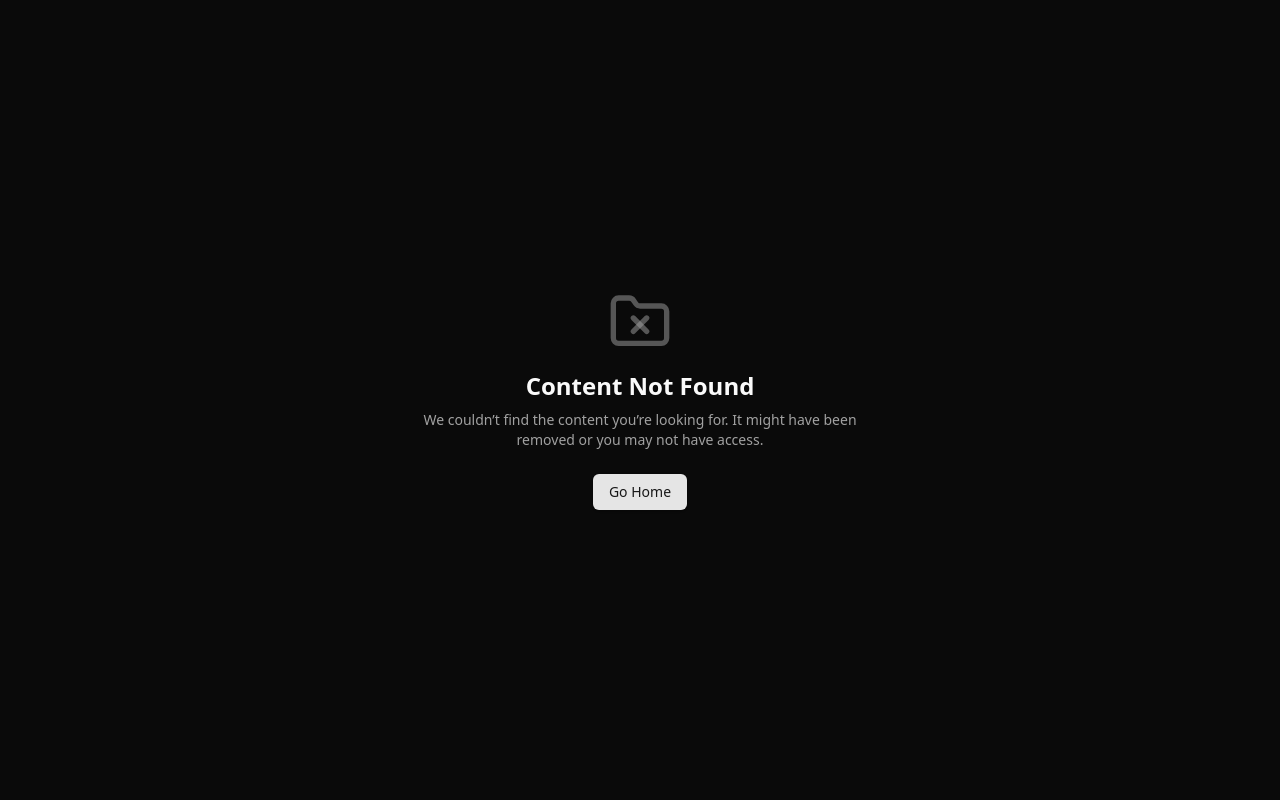
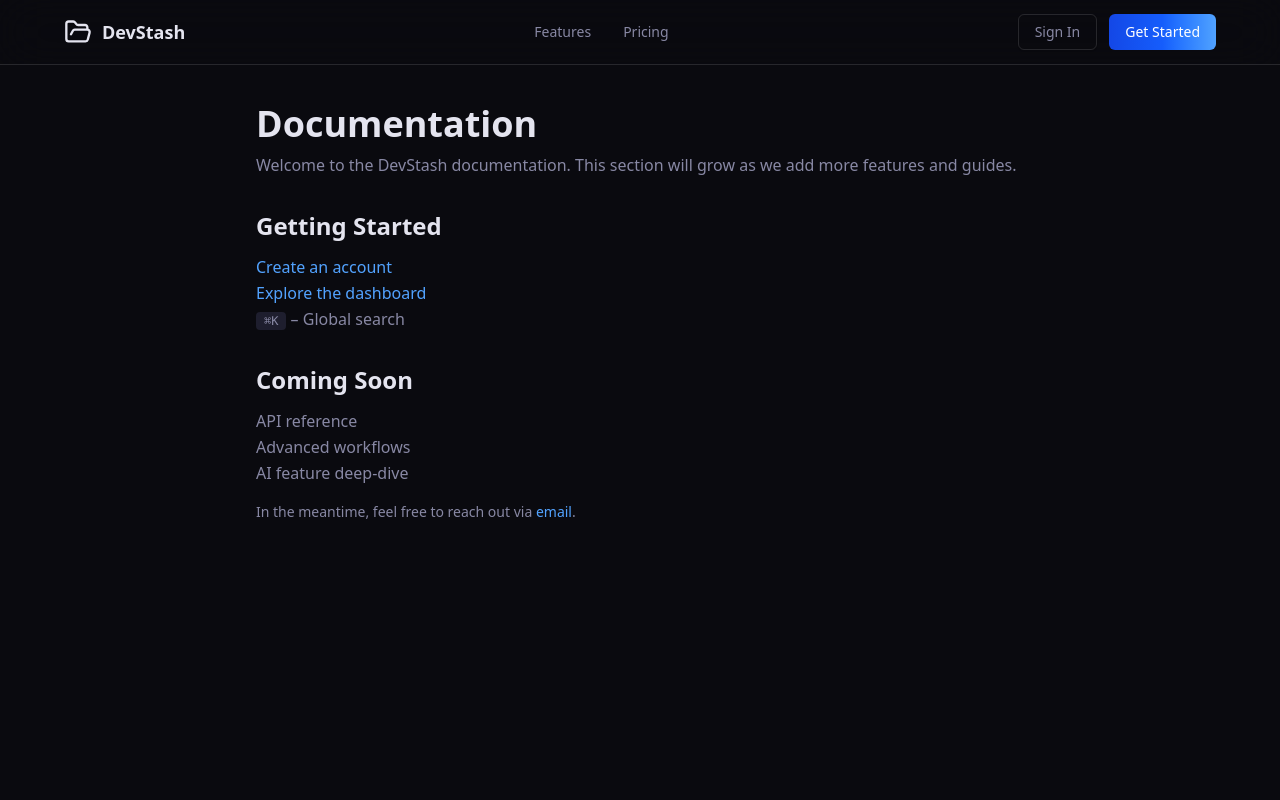
Before and after one commit to omar-aser93/DevStash, a Next.js app: page /docs in a window 1280 px wide. Before the commit this address had no page. Shown: the top 800 px of the page. Built offline with nearby package versions, Linux system fonts and the light colour scheme.

Commit message:
footer fix

```diff
--- /dev/null
+++ b/app/(static)/blog/page.tsx
@@ -0,0 +1,58 @@
+import { Metadata } from "next";
+import Link from "next/link";
+
+export const metadata: Metadata = {
+  title: "Blog | DevStash",
+  description: "News, updates, and tips from the DevStash team.",
+};
+
+// Hardcoded sample posts – you can later fetch from a CMS or markdown
+const POSTS = [
+  {
+    slug: "welcome-to-devstash",
+    title: "Welcome to DevStash",
+    excerpt: "Introducing your new developer knowledge hub.",
+    date: "2026-08-24",
+  },
+  {
+    slug: "why-organize-knowledge",
+    title: "Why Organizing Developer Knowledge Matters",
+    excerpt: "Stop losing your best snippets and commands.",
+    date: "2026-08-20",
+  },
+];
+
+export default function BlogPage() {
+  return (
+    <div className="min-h-screen bg-[#0a0a0f] text-[#e4e4ef] px-6 py-10">
+      <div className="max-w-3xl mx-auto">
+      <h1 className="text-4xl font-extrabold mb-2">Blog</h1>
+      <p className="text-[#8888a4] mb-10 leading-relaxed">Latest news, updates, and tips from the DevStash team.</p>
+
+      {POSTS.length === 0 ? (
+        <p className="text-[#8888a4] mt-4">Coming soon – stay tuned!</p>
+      ) : (
+        <div className="space-y-6 mt-6">
+          {POSTS.map((post) => (
+            <article key={post.slug} className="border-b border-[#1e1e2e] pb-4">
+              <h2 className="text-xl font-bold">
+                <Link href={`/blog/${post.slug}`} className="hover:text-blue-400 transition-colors">
+                  {post.title}
+                </Link>
+              </h2>
+              <p className="text-[#8888a4]">{post.excerpt}</p>
+              <time className="text-sm text-[#55556a]">
+                {new Date(post.date).toLocaleDateString("en-US", {
+                  year: "numeric",
+                  month: "long",
+                  day: "numeric",
+                })}
+              </time>
+            </article>
+          ))}
+        </div>
+      )}
+    </div>
+  </div>
+  );
+}
--- /dev/null
+++ b/app/(static)/docs/page.tsx
@@ -0,0 +1,49 @@
+import { Metadata } from "next";
+
+export const metadata: Metadata = {
+  title: "Documentation | DevStash",
+  description: "Learn how to use DevStash – guides, API, and more.",
+};
+
+export default function DocsPage() {
+  return (
+    <div className="min-h-screen bg-[#0a0a0f] text-[#e4e4ef] px-6 py-10">
+      <div className="max-w-3xl mx-auto">
+      <h1 className="text-4xl font-extrabold mb-2">Documentation</h1>
+      <p className="text-[#8888a4] mb-4 leading-relaxed">
+        Welcome to the DevStash documentation. This section will grow as we add
+        more features and guides.
+      </p>
+      <h2 className="text-2xl font-bold mt-8 mb-3">Getting Started</h2>
+      <ul className="text-[#8888a4] mb-4 leading-relaxed">
+        <li>
+          <a href="/register" className="text-blue-400 hover:underline">
+            Create an account
+          </a>
+        </li>
+        <li>
+          <a href="/dashboard" className="text-blue-400 hover:underline">
+            Explore the dashboard
+          </a>
+        </li>
+        <li>
+          <kbd className="bg-[#1e1e2e] px-2 py-0.5 rounded text-xs">⌘K</kbd> – Global search
+        </li>
+      </ul>
+      <h2 className="text-2xl font-bold mt-8 mb-3">Coming Soon</h2>
+      <ul className="text-[#8888a4] mb-4 leading-relaxed">
+        <li>API reference</li>
+        <li>Advanced workflows</li>
+        <li>AI feature deep‑dive</li>
+      </ul>
+      <p className="text-[#8888a4] text-sm mt-4">
+        In the meantime, feel free to reach out via{" "}
+        <a href="mailto:support@devstash.com" className="text-blue-400 hover:underline">
+          email
+        </a>
+        .
+      </p>
+    </div>
+  </div>
+  );
+}
--- a/components/homepage/Footer.tsx
+++ b/components/homepage/Footer.tsx
@@ -3,14 +3,14 @@ import Link from "next/link";
 
 const FOOTER_LINKS = {
   Product: [
-    { label: "Features", href: "#features" },
-    { label: "Pricing", href: "#pricing" },
+    { label: "Features", href: "/#features" },
+    { label: "Pricing", href: "/#pricing" },
     { label: "Changelog", href: "/changelog" },
   ],
   Resources: [
-    { label: "Documentation", href: "#" },
+    { label: "Documentation", href: "/docs" },
+    { label: "Blog", href: "/blog" },
     // { label: "API", href: "#" },
-    { label: "Blog", href: "#" },
   ],
   Company: [
     { label: "About", href: "/about" },
```
